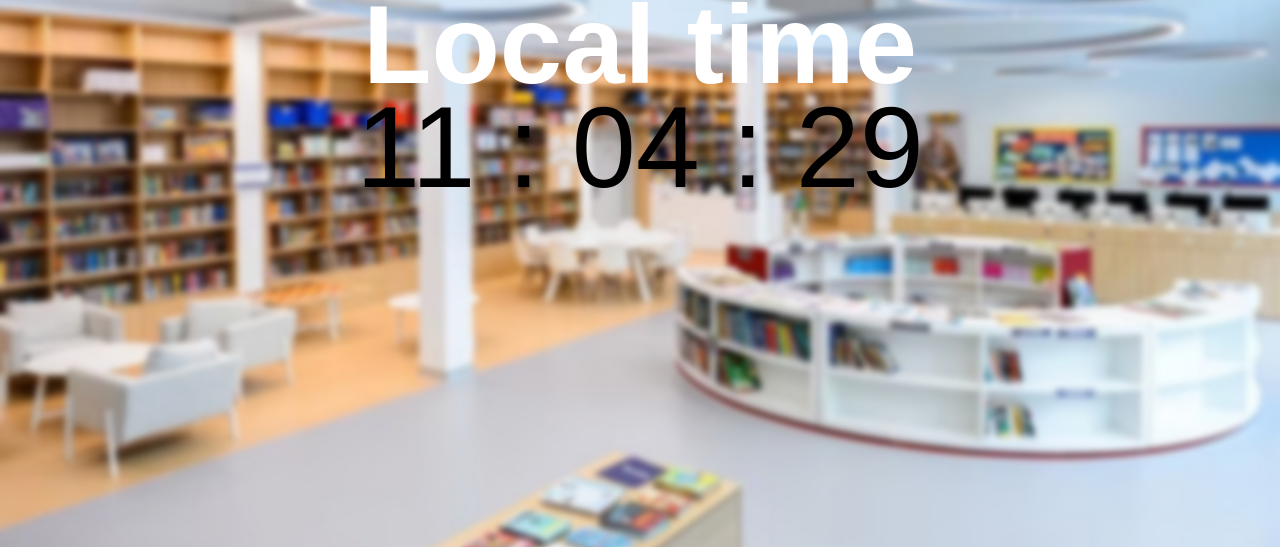
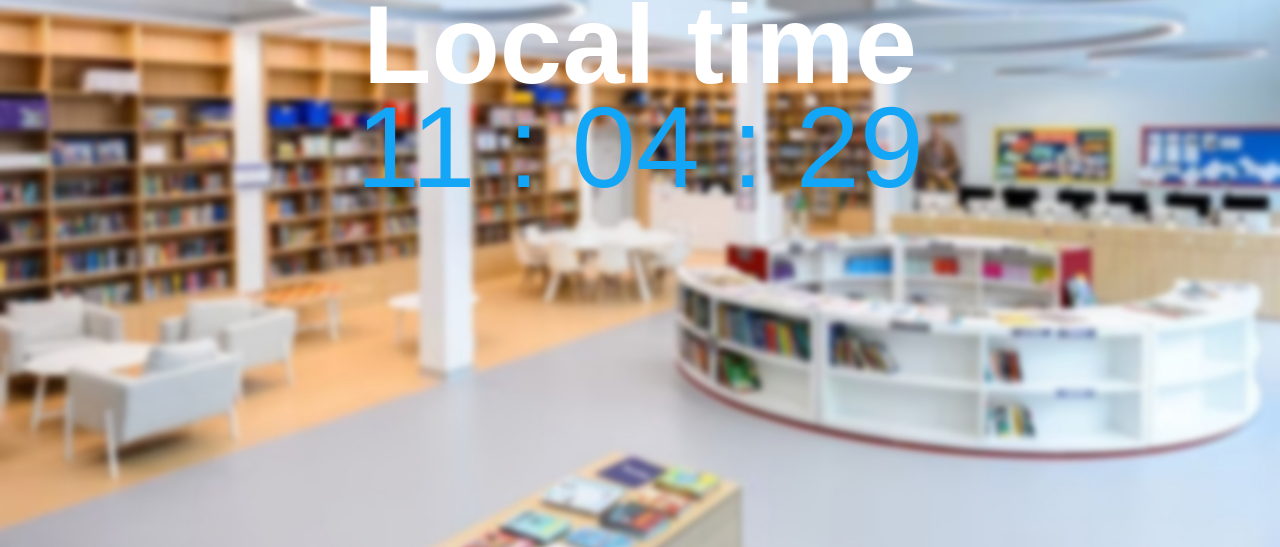
Before and after one commit to Merstopian/brookes-timer, a plain HTML site: page index.html in a window 1280 px wide. Shown: the part 253-800 px from the top of the page. Drawn offline with Linux system fonts and the light colour scheme.

Commit message:
Update style2.css
blue time

```diff
--- a/style2.css
+++ b/style2.css
@@ -148,7 +148,7 @@ section img
     width: 100%;
     position: absolute;
     font-size: 9vw;
-    color: black;
+    color: rgb(19, 166, 246);
     text-align: center;
     z-index: 100000;
 }
```
